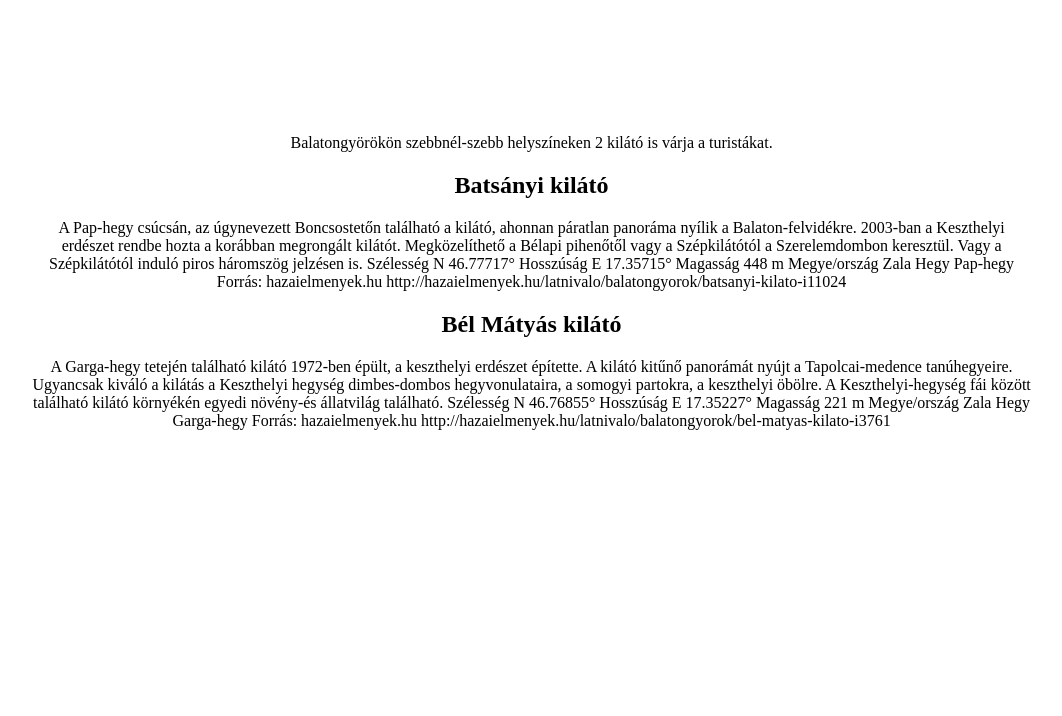
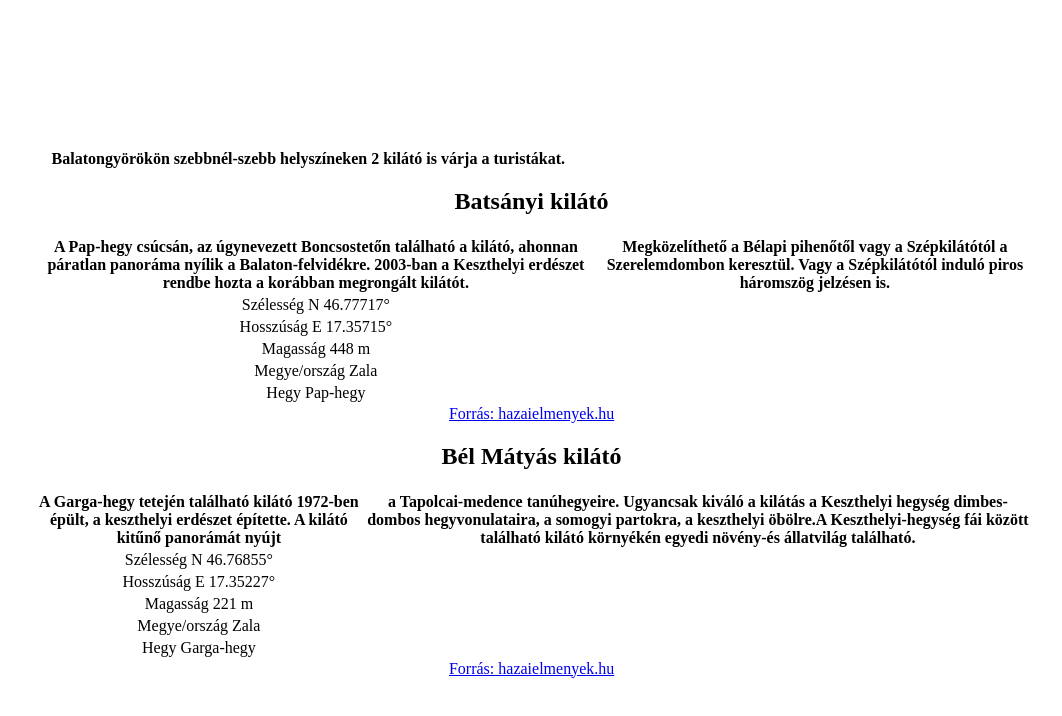
Before and after one commit to IvanPapp/Front-end-pro, a plain HTML site: page balatongyorok.html in a window 1280 px wide. Shown: the part 74-790 px from the top of the page, without its empty margins (166-1228 px from the left). Drawn offline with Linux system fonts and the light colour scheme.

Commit message:
7.mentes

```diff
--- a/Balatongyorok.css
+++ b/Balatongyorok.css
@@ -33,3 +33,11 @@ body {
         float: right;
     padding: 10px 280px 0px 0px;
             }
+
+    p {
+        text-align: left;
+        font-weight: 600;
+        padding-left: 20px;
+    }
+
+    .tabla1
--- a/balatongyorok.html
+++ b/balatongyorok.html
@@ -12,28 +12,64 @@
        </div>
         <header>
             <div class="cim"><h1>Balatongyörök kilátói</h1></div>
-
         </header>
     <div class="torzs">
-Balatongyörökön szebbnél-szebb helyszíneken 2 kilátó is várja a turistákat.
+    <p> Balatongyörökön szebbnél-szebb helyszíneken 2 kilátó is várja a turistákat.</p>
+
+<div class="tabla1">
     <h2>Batsányi kilátó </h2>
-A Pap-hegy csúcsán, az úgynevezett Boncsostetőn található a kilátó, ahonnan páratlan panoráma nyílik a Balaton-felvidékre. 2003-ban a Keszthelyi erdészet rendbe hozta a korábban megrongált kilátót. Megközelíthető a Bélapi pihenőtől vagy a Szépkilátótól a Szerelemdombon keresztül. Vagy a Szépkilátótól induló piros háromszög jelzésen is.
-Szélesség	N 46.77717°
-Hosszúság	E 17.35715°
-Magasság	448 m
-Megye/ország	Zala
-Hegy	Pap-hegy
-Forrás: hazaielmenyek.hu
-http://hazaielmenyek.hu/latnivalo/balatongyorok/batsanyi-kilato-i11024
+    <table>
+        <tr>
+            <th> A Pap-hegy csúcsán, az úgynevezett Boncsostetőn található a kilátó, ahonnan páratlan panoráma nyílik a Balaton-felvidékre. 2003-ban a
+        Keszthelyi erdészet rendbe hozta a korábban megrongált kilátót.</th>
+            <th> Megközelíthető a Bélapi pihenőtől vagy a Szépkilátótól a Szerelemdombon keresztül. Vagy a Szépkilátótól induló piros háromszög
+        jelzésen is. </th>
+        </tr>
+        <tr>
+            <td> Szélesség	N 46.77717°</td>
+        </tr>
+        <tr>
+            <td> Hosszúság	E 17.35715°</td>
+        </tr>
+        <tr>
+            <td> Magasság	448 m</td>
+        </tr>
+        <tr>
+            <td> Megye/ország	Zala</td>
+        </tr>
+        <tr>
+            <td> Hegy	Pap-hegy</td>
+        </tr>
+    </table>
+         <a href="http://hazaielmenyek.hu/latnivalo/balatongyorok/batsanyi-kilato-i11024">Forrás: hazaielmenyek.hu</a>
+</div>
+
+<div class="tabla2">
     <h2>Bél Mátyás kilátó </h2>
-A Garga-hegy tetején található kilátó 1972-ben épült, a keszthelyi erdészet építette. A kilátó kitűnő panorámát nyújt a Tapolcai-medence tanúhegyeire. Ugyancsak kiváló a kilátás a Keszthelyi hegység dimbes-dombos hegyvonulataira, a somogyi partokra, a keszthelyi öbölre. A Keszthelyi-hegység fái között található kilátó környékén egyedi növény-és állatvilág található.
-Szélesség	N 46.76855°
-Hosszúság	E 17.35227°
-Magasság	221 m
-Megye/ország	Zala
-Hegy	Garga-hegy
-Forrás: hazaielmenyek.hu
-http://hazaielmenyek.hu/latnivalo/balatongyorok/bel-matyas-kilato-i3761
+    <table>
+        <tr>
+            <th> A Garga-hegy tetején található kilátó 1972-ben épült, a keszthelyi erdészet építette. A kilátó kitűnő panorámát nyújt </th>
+            <th> a Tapolcai-medence tanúhegyeire. Ugyancsak kiváló a kilátás a Keszthelyi hegység dimbes-dombos hegyvonulataira, a somogyi partokra,
+             a keszthelyi öbölre.A Keszthelyi-hegység fái között található kilátó környékén egyedi növény-és állatvilág található.
+            </th>
+        </tr>
+        <tr>
+            <td> Szélesség	N 46.76855°</td>
+        </tr>
+        <tr>
+            <td> Hosszúság	E 17.35227°</td>
+        </tr>
+        <tr>
+            <td> Magasság	221 m</td>
+        </tr>
+        <tr>
+            <td> Megye/ország	Zala</td>
+        </tr>
+        <tr>
+            <td> Hegy	Garga-hegy</td>
+        </tr>
+    </table>
+            <a href="http://hazaielmenyek.hu/latnivalo/balatongyorok/bel-matyas-kilato-i3761">Forrás: hazaielmenyek.hu</a>
         </div>
     </body>
 </html>
```
Lines whose indentation alone changed are shown as unchanged.
